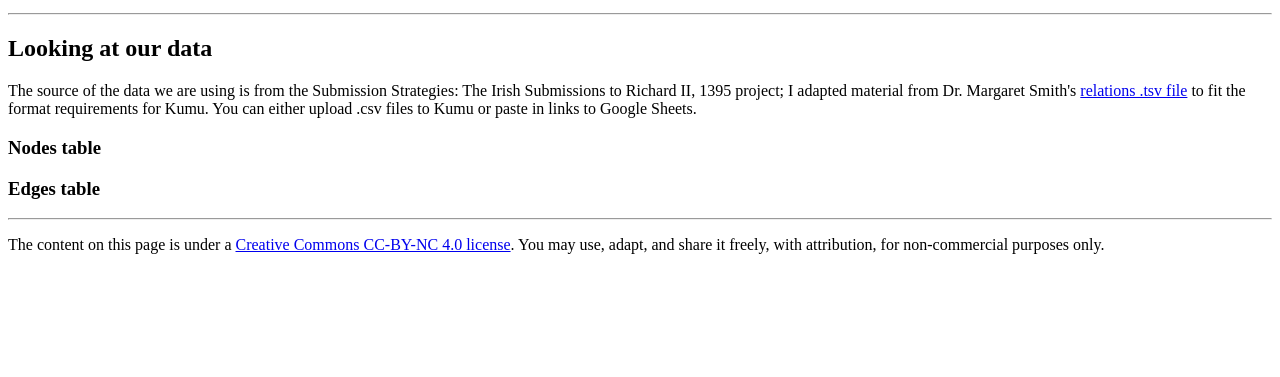
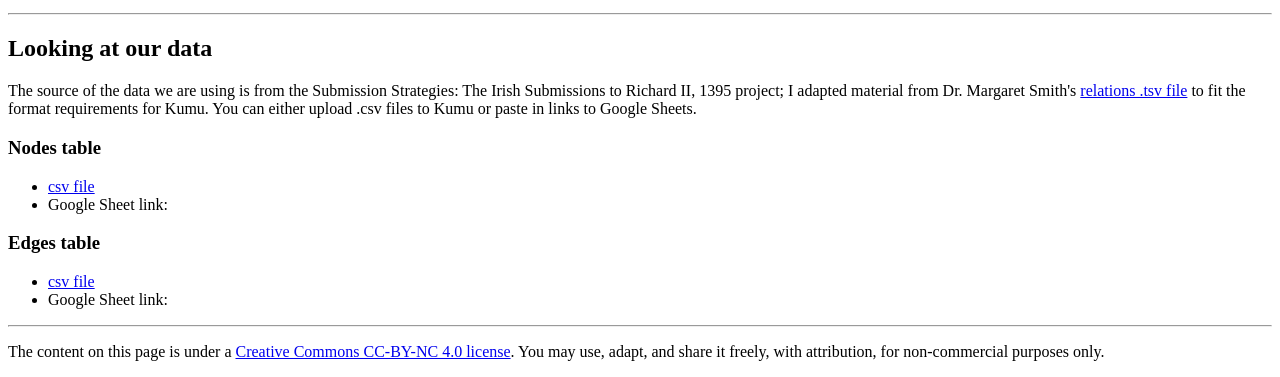
Before and after one commit to haggis78/workshop, a plain HTML site: page docs/icms2025.html in a window 1280 px wide. Shown: the part 1055-1432 px from the top of the page. Before the commit the page ends 1325 px from the top, so only its background shows below. Drawn offline with Linux system fonts and the light colour scheme.

Commit message:
adding links to csv files

```diff
--- a/docs/icms2025.html
+++ b/docs/icms2025.html
@@ -28,9 +28,11 @@
 <h2>Looking at our data</h2>
         <p>The source of the data we are using is from the <a>Submission Strategies: The Irish Submissions to Richard II, 1395</a> project; I adapted material from Dr. Margaret Smith's <a href="https://github.com/msmith0913/submissionstrategies/blob/main/data/relations.txt">relations .tsv file</a> to fit the format requirements for Kumu. You can either upload .csv files to Kumu or paste in links to Google Sheets.</p>
         <h3>Nodes table</h3>
-
+        <ul><li><a href="kzoo-2025-files/025-files/submission-nodes.csv">csv file</a></li>
+        <li>Google Sheet link: </li></ul>
         <h3>Edges table</h3>
-
+        <ul><li><a href="kzoo-2025-files/025-files/submission-edges.csv">csv file</a></li>
+            <li>Google Sheet link: </li></ul>
         <hr/>
         <p>The content on this page is under a <a href="https://creativecommons.org/licenses/by-nc/4.0/">Creative Commons CC-BY-NC 4.0 license</a>. You may use, adapt, and share it freely, with attribution, for non-commercial purposes only.</p>
     </body>
```
